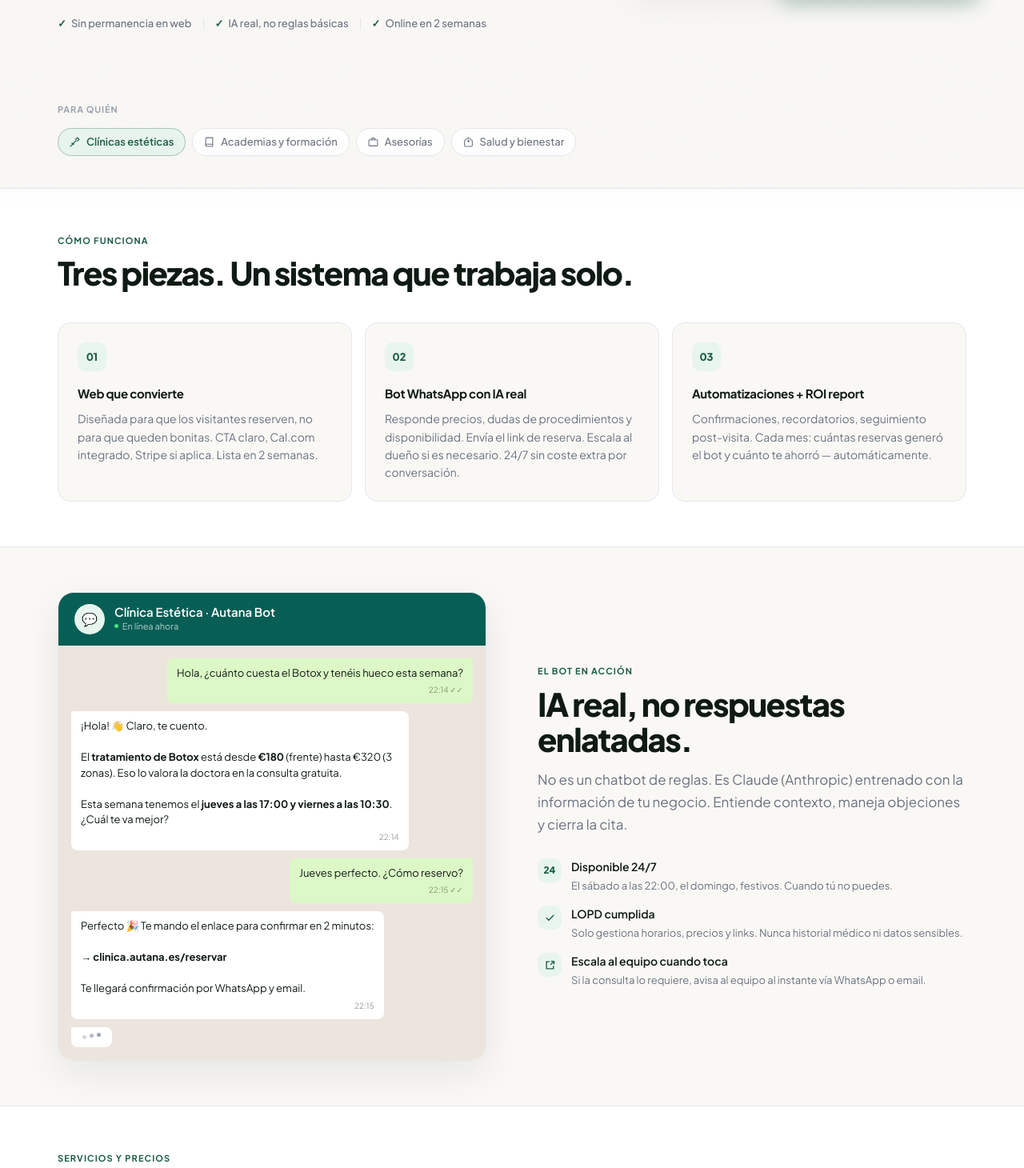
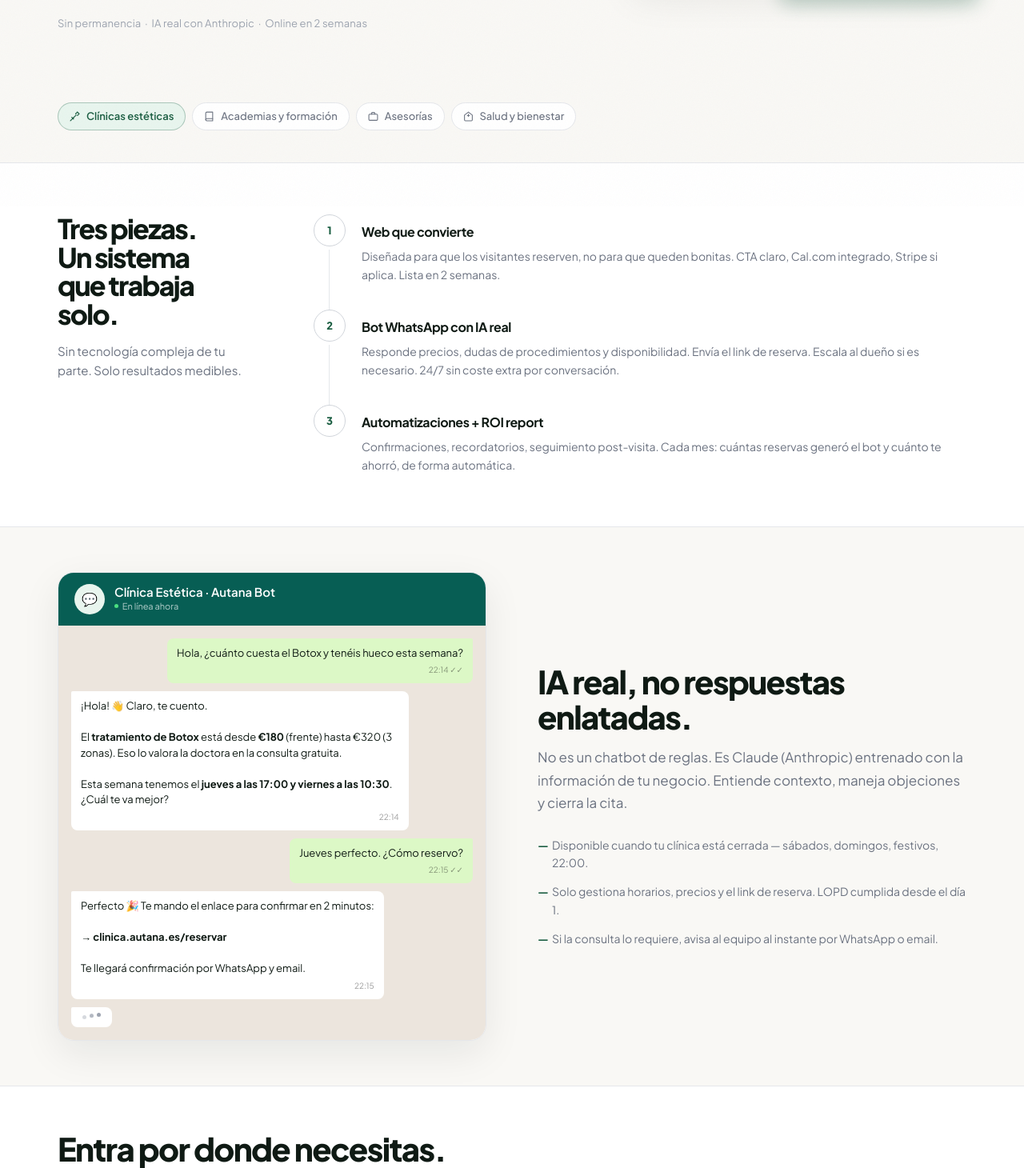
Before and after one commit to kennyrmv/autana, a plain HTML site: page index.html in a window 1280 px wide. Shown: the part 542-2002 px from the top of the page at 80% size. Drawn offline with Linux system fonts and the light colour scheme.

Commit message:
fix: remove AI slop patterns — connected flow for steps, drop uniform section labels, simplify chat feats

```diff
--- a/index.html
+++ b/index.html
@@ -212,22 +212,11 @@
     .hero-ctas { display: flex; align-items: center; gap: 0.75rem; flex-wrap: wrap; margin-bottom: 2rem; }
     .btn-hero { font-size: 0.9375rem; padding: 0.75rem 1.625rem; }
 
-    .hero-proof {
-      display: flex;
-      align-items: center;
-      gap: 0.875rem;
-      flex-wrap: wrap;
+    .hero-trust {
+      font-size: 0.8125rem;
+      color: var(--subtle);
+      letter-spacing: 0.01em;
     }
-    .hero-proof-item {
-      display: flex;
-      align-items: center;
-      gap: 0.375rem;
-      font-size: 0.8125rem;
-      font-weight: 500;
-      color: var(--muted);
-    }
-    .proof-check { color: var(--accent); font-weight: 700; }
-    .proof-sep { width: 1px; height: 14px; background: var(--border); }
 
     /* Hero visual card */
     .hero-visual-col { position: relative; }
@@ -346,38 +335,56 @@
 
     /* ─── CÓMO FUNCIONA ───────────────────────────── */
     .como-funciona {
-      padding: 3.5rem 0;
+      padding: 4rem 0;
       background: var(--surface);
       border-top: 1px solid var(--border);
       border-bottom: 1px solid var(--border);
     }
-    .como-header { margin-bottom: 2.5rem; }
-    .steps-grid {
+    .como-inner {
       display: grid;
       grid-template-columns: 1fr;
-      gap: 1rem;
+      gap: 3rem;
     }
-    @media (min-width: 600px) { .steps-grid { grid-template-columns: repeat(3, 1fr); } }
-    .step-card {
-      border: 1px solid var(--border);
-      border-radius: var(--r-lg);
-      padding: 1.5rem;
-      background: var(--bg);
-      position: relative;
-      transition: border-color 250ms ease, box-shadow 250ms ease;
+    @media (min-width: 900px) {
+      .como-inner { grid-template-columns: 240px 1fr; gap: 5rem; align-items: start; }
     }
-    .step-card:hover { border-color: var(--accent-mid); box-shadow: 0 4px 20px rgba(27,94,66,0.07); }
-    .step-num {
-      width: 36px; height: 36px;
-      background: var(--accent-tint);
-      color: var(--accent);
-      border-radius: var(--r-md);
-      display: flex; align-items: center; justify-content: center;
-      font-size: 0.8125rem; font-weight: 800;
+    .como-title {
+      font-size: clamp(1.625rem, 3vw, 2.125rem);
+      font-weight: 800;
+      letter-spacing: -0.05em;
+      line-height: 1.05;
+      color: var(--text);
       margin-bottom: 1rem;
     }
-    .step-title { font-size: 0.9375rem; font-weight: 700; letter-spacing: -0.02em; color: var(--text); margin-bottom: 0.5rem; }
-    .step-body { font-size: 0.875rem; color: var(--muted); line-height: 1.6; }
+    .como-desc { font-size: 0.9375rem; color: var(--muted); line-height: 1.65; }
+    .como-steps { display: flex; flex-direction: column; }
+    .como-step {
+      display: grid;
+      grid-template-columns: 40px 1fr;
+      gap: 1.25rem;
+      padding-bottom: 2rem;
+      position: relative;
+    }
+    .como-step:last-child { padding-bottom: 0; }
+    .como-step:not(:last-child)::before {
+      content: '';
+      position: absolute;
+      left: 19px; top: 44px; bottom: 0;
+      width: 1px; background: var(--border);
+    }
+    .cs-num {
+      width: 40px; height: 40px; border-radius: 50%;
+      border: 1.5px solid var(--border-strong);
+      background: var(--surface);
+      display: flex; align-items: center; justify-content: center;
+      font-size: 0.8125rem; font-weight: 800; color: var(--accent);
+      flex-shrink: 0; position: relative; z-index: 1;
+    }
+    .cs-body h3 {
+      font-size: 1rem; font-weight: 700; letter-spacing: -0.025em;
+      color: var(--text); margin-bottom: 0.4rem; padding-top: 0.5625rem;
+    }
+    .cs-body p { font-size: 0.875rem; color: var(--muted); line-height: 1.65; }
 
     /* ─── CHAT DEMO ───────────────────────────────── */
     .chat-demo { padding: 3.5rem 0; }
@@ -445,20 +452,18 @@
     @keyframes typing { 0%,60%,100%{transform:translateY(0);opacity:.4} 30%{transform:translateY(-3px);opacity:1} }
 
     .chat-copy .section-title { margin-bottom: 0.875rem; }
-    .chat-features { display: flex; flex-direction: column; gap: 0.875rem; margin-top: 1.75rem; }
-    .chat-feat {
-      display: flex; align-items: flex-start; gap: 0.75rem;
+    .chat-feats {
+      list-style: none; display: flex; flex-direction: column;
+      gap: 0.875rem; margin-top: 1.75rem;
     }
-    .chat-feat-icon {
-      width: 30px; height: 30px; flex-shrink: 0;
-      background: var(--accent-tint); color: var(--accent);
-      border-radius: var(--r-md);
-      display: flex; align-items: center; justify-content: center;
-      font-size: 0.75rem; font-weight: 800;
-      margin-top: 1px;
+    .chat-feats li {
+      font-size: 0.875rem; color: var(--muted); line-height: 1.6;
+      padding-left: 1.125rem; position: relative;
     }
-    .chat-feat-title { font-size: 0.875rem; font-weight: 600; color: var(--text); margin-bottom: 0.2rem; }
-    .chat-feat-body { font-size: 0.8125rem; color: var(--muted); line-height: 1.5; }
+    .chat-feats li::before {
+      content: '—'; position: absolute; left: 0;
+      color: var(--accent); font-weight: 700;
+    }
 
     /* ─── PRICING ─────────────────────────────────── */
     .pricing {
@@ -657,13 +662,7 @@
             <a href="#contacto" class="btn-primary btn-hero">Ver demostración →</a>
             <a href="#servicios" class="btn-secondary btn-hero">Ver precios</a>
           </div>
-          <div class="hero-proof fade-up">
-            <span class="hero-proof-item"><span class="proof-check">✓</span> Sin permanencia en web</span>
-            <span class="proof-sep"></span>
-            <span class="hero-proof-item"><span class="proof-check">✓</span> IA real, no reglas básicas</span>
-            <span class="proof-sep"></span>
-            <span class="hero-proof-item"><span class="proof-check">✓</span> Online en 2 semanas</span>
-          </div>
+          <p class="hero-trust fade-up">Sin permanencia &nbsp;&middot;&nbsp; IA real con Anthropic &nbsp;&middot;&nbsp; Online en 2 semanas</p>
         </div>
         <!-- Right: proof card -->
         <div class="hero-visual-col fade-up">
@@ -704,7 +703,6 @@
   <!-- PARA QUIÉN -->
   <div class="para-quien">
     <div class="container">
-      <p class="para-quien-label">Para quién</p>
       <div class="para-quien-chips">
         <span class="pq-chip primary">
           <svg width="13" height="13" viewBox="0 0 24 24" fill="none" stroke="currentColor" stroke-width="2.25" stroke-linecap="round" stroke-linejoin="round"><path d="M18 2l4 4-4 4"/><path d="M14 6l4-4"/><path d="m5 14 4 4"/><path d="M2 22l7-7"/><path d="m9 15 6-6"/></svg>
@@ -729,25 +727,33 @@
   <!-- CÓMO FUNCIONA -->
   <section class="como-funciona" id="como-funciona">
     <div class="container">
-      <div class="como-header fade-up">
-        <span class="section-label">Cómo funciona</span>
-        <h2 class="section-title">Tres piezas. Un sistema que trabaja solo.</h2>
-      </div>
-      <div class="steps-grid">
-        <div class="step-card fade-up">
-          <div class="step-num">01</div>
-          <div class="step-title">Web que convierte</div>
-          <p class="step-body">Diseñada para que los visitantes reserven, no para que queden bonitas. CTA claro, Cal.com integrado, Stripe si aplica. Lista en 2 semanas.</p>
+      <div class="como-inner fade-up">
+        <div>
+          <h2 class="como-title">Tres piezas.<br>Un sistema<br>que trabaja solo.</h2>
+          <p class="como-desc">Sin tecnología compleja de tu parte. Solo resultados medibles.</p>
         </div>
-        <div class="step-card fade-up">
-          <div class="step-num">02</div>
-          <div class="step-title">Bot WhatsApp con IA real</div>
-          <p class="step-body">Responde precios, dudas de procedimientos y disponibilidad. Envía el link de reserva. Escala al dueño si es necesario. 24/7 sin coste extra por conversación.</p>
-        </div>
-        <div class="step-card fade-up">
-          <div class="step-num">03</div>
-          <div class="step-title">Automatizaciones + ROI report</div>
-          <p class="step-body">Confirmaciones, recordatorios, seguimiento post-visita. Cada mes: cuántas reservas generó el bot y cuánto te ahorró — automáticamente.</p>
+        <div class="como-steps">
+          <div class="como-step">
+            <div class="cs-num">1</div>
+            <div class="cs-body">
+              <h3>Web que convierte</h3>
+              <p>Diseñada para que los visitantes reserven, no para que queden bonitas. CTA claro, Cal.com integrado, Stripe si aplica. Lista en 2 semanas.</p>
+            </div>
+          </div>
+          <div class="como-step">
+            <div class="cs-num">2</div>
+            <div class="cs-body">
+              <h3>Bot WhatsApp con IA real</h3>
+              <p>Responde precios, dudas de procedimientos y disponibilidad. Envía el link de reserva. Escala al dueño si es necesario. 24/7 sin coste extra por conversación.</p>
+            </div>
+          </div>
+          <div class="como-step">
+            <div class="cs-num">3</div>
+            <div class="cs-body">
+              <h3>Automatizaciones + ROI report</h3>
+              <p>Confirmaciones, recordatorios, seguimiento post-visita. Cada mes: cuántas reservas generó el bot y cuánto te ahorró, de forma automática.</p>
+            </div>
+          </div>
         </div>
       </div>
     </div>
@@ -792,36 +798,13 @@
           </div>
         </div>
         <div class="chat-copy fade-up">
-          <span class="section-label">El bot en acción</span>
           <h2 class="section-title">IA real, no respuestas enlatadas.</h2>
           <p class="section-sub">No es un chatbot de reglas. Es Claude (Anthropic) entrenado con la información de tu negocio. Entiende contexto, maneja objeciones y cierra la cita.</p>
-          <div class="chat-features">
-            <div class="chat-feat">
-              <div class="chat-feat-icon">24</div>
-              <div>
-                <div class="chat-feat-title">Disponible 24/7</div>
-                <div class="chat-feat-body">El sábado a las 22:00, el domingo, festivos. Cuando tú no puedes.</div>
-              </div>
-            </div>
-            <div class="chat-feat">
-              <div class="chat-feat-icon">
-                <svg width="13" height="13" viewBox="0 0 24 24" fill="none" stroke="currentColor" stroke-width="2.5" stroke-linecap="round"><polyline points="20 6 9 17 4 12"/></svg>
-              </div>
-              <div>
-                <div class="chat-feat-title">LOPD cumplida</div>
-                <div class="chat-feat-body">Solo gestiona horarios, precios y links. Nunca historial médico ni datos sensibles.</div>
-              </div>
-            </div>
-            <div class="chat-feat">
-              <div class="chat-feat-icon">
-                <svg width="13" height="13" viewBox="0 0 24 24" fill="none" stroke="currentColor" stroke-width="2.5" stroke-linecap="round"><polyline points="15 3 21 3 21 9"/><path d="M21 3l-7 7"/><path d="M10 4H4v16h16v-6"/></svg>
-              </div>
-              <div>
-                <div class="chat-feat-title">Escala al equipo cuando toca</div>
-                <div class="chat-feat-body">Si la consulta lo requiere, avisa al equipo al instante vía WhatsApp o email.</div>
-              </div>
-            </div>
-          </div>
+          <ul class="chat-feats">
+            <li>Disponible cuando tu clínica está cerrada — sábados, domingos, festivos, 22:00.</li>
+            <li>Solo gestiona horarios, precios y el link de reserva. LOPD cumplida desde el día 1.</li>
+            <li>Si la consulta lo requiere, avisa al equipo al instante por WhatsApp o email.</li>
+          </ul>
         </div>
       </div>
     </div>
@@ -831,7 +814,6 @@
   <section class="pricing" id="servicios">
     <div class="container">
       <div class="pricing-header fade-up">
-        <span class="section-label">Servicios y precios</span>
         <h2 class="section-title">Entra por donde necesitas.<br>Escala cuando veas resultados.</h2>
         <p class="section-sub" style="max-width:48ch">Sin permanencias en la web. El retainer solo aplica cuando hay infraestructura activa corriendo para ti.</p>
       </div>
@@ -915,7 +897,6 @@
     <div class="container">
       <div class="faq-inner">
         <div class="fade-up">
-          <span class="section-label">FAQ</span>
           <h2 class="section-title">Preguntas frecuentes</h2>
           <p class="section-sub">¿No encuentras lo que buscas?</p>
           <a href="#contacto" class="btn-primary" style="margin-top:1.25rem;display:inline-flex;font-size:0.875rem">Escríbenos →</a>
```
